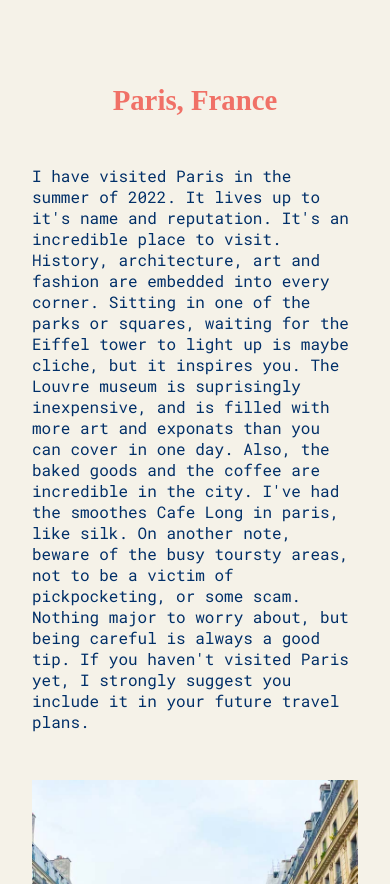
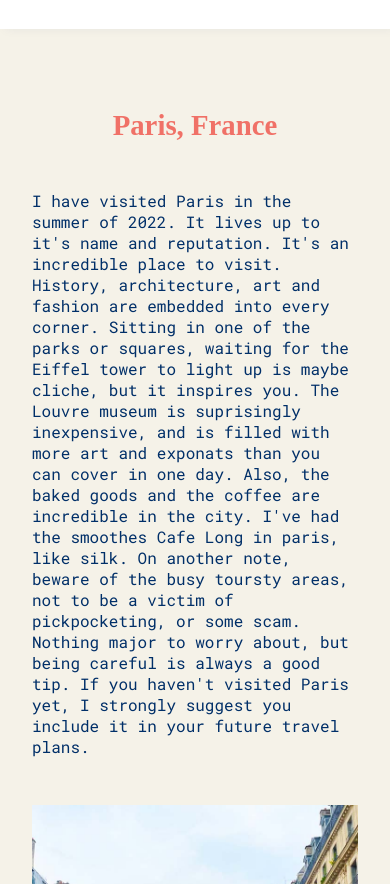
Before and after one commit to tomkhr/cprg309-travelogue-assignment, a plain HTML site: page index.html in a window 390 px wide. Shown: the part 976-1860 px from the top of the page. Drawn offline with Linux system fonts and the light colour scheme; a web font is replaced by a local one.

Commit message:
quick fix of first section on 768px width and below

```diff
--- a/index.html
+++ b/index.html
@@ -125,7 +125,7 @@
 
 <footer>
     <p>Designed and developed by <a href="https://artkhr.webflow.io" target="_blank">Tom Khrustalev</a>. All rights reserved ©</p>
-    <p>See project files on <a href="">GitHub</a></p>
+    <p>See project files on <a href="https://github.com/tomkhr/cprg309-travelogue-assignment" target="_blank">GitHub</a></p>
 </footer>
 
 
--- a/styles.css
+++ b/styles.css
@@ -250,6 +250,10 @@ footer a {
         padding-top: 15vh;
     }
 
+    #firstArticleH2 {
+        margin-top: initial;
+    }
+
     .titleDiv {
         text-align: center;
     }
@@ -318,10 +322,6 @@ footer a {
         position: static;
     }
 
-    main {
-        padding-top: 0vh;
-    }
-
     nav {
         flex-direction: column;
     }
```
